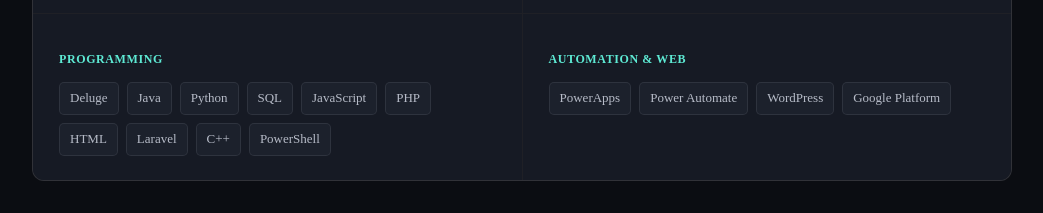
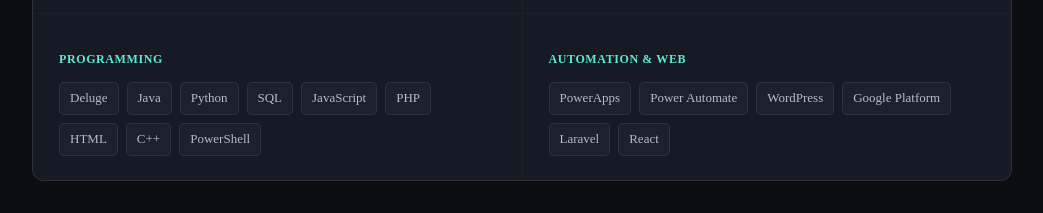
Before and after one commit to Momen-cmyk/-momen-portfolio, a plain HTML site: page index.html in a window 1280 px wide. Shown: the part 2360-2573 px from the top of the page, without its empty margins (118-1161 px from the left). Drawn offline with Linux system fonts and the light colour scheme.

Commit message:
Add Laravel and React to skill tags

```diff
--- a/index.html
+++ b/index.html
@@ -487,13 +487,13 @@
       <div class="skill-card">
         <h3>Programming</h3>
         <div class="skill-tags">
-          <span class="tag">Deluge</span><span class="tag">Java</span><span class="tag">Python</span><span class="tag">SQL</span><span class="tag">JavaScript</span><span class="tag">PHP</span><span class="tag">HTML</span><span class="tag">Laravel</span><span class="tag">C++</span><span class="tag">PowerShell</span>
+          <span class="tag">Deluge</span><span class="tag">Java</span><span class="tag">Python</span><span class="tag">SQL</span><span class="tag">JavaScript</span><span class="tag">PHP</span><span class="tag">HTML</span><span class="tag">C++</span><span class="tag">PowerShell</span>
         </div>
       </div>
       <div class="skill-card">
         <h3>Automation & Web</h3>
         <div class="skill-tags">
-          <span class="tag">PowerApps</span><span class="tag">Power Automate</span><span class="tag">WordPress</span><span class="tag">Google Platform</span>
+          <span class="tag">PowerApps</span><span class="tag">Power Automate</span><span class="tag">WordPress</span><span class="tag">Google Platform</span><span class="tag">Laravel</span><span class="tag">React</span>
         </div>
       </div>
     </div>
```
